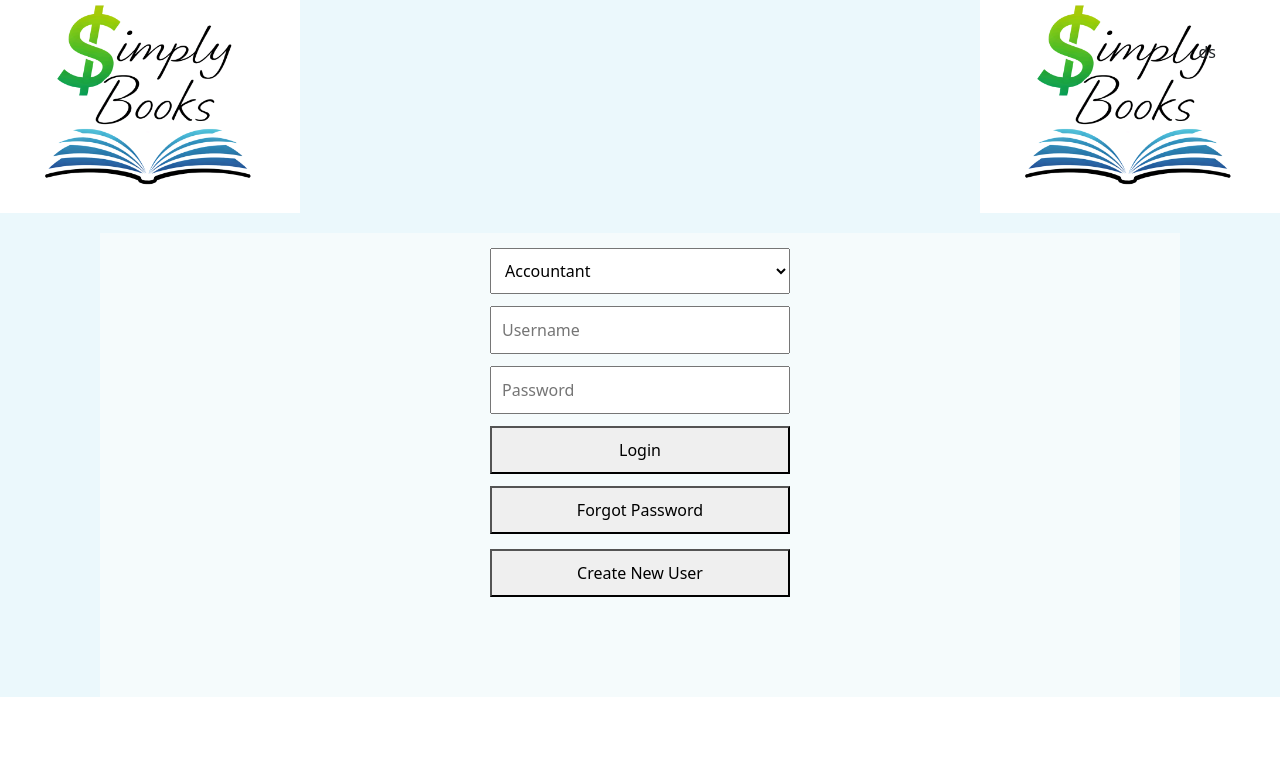
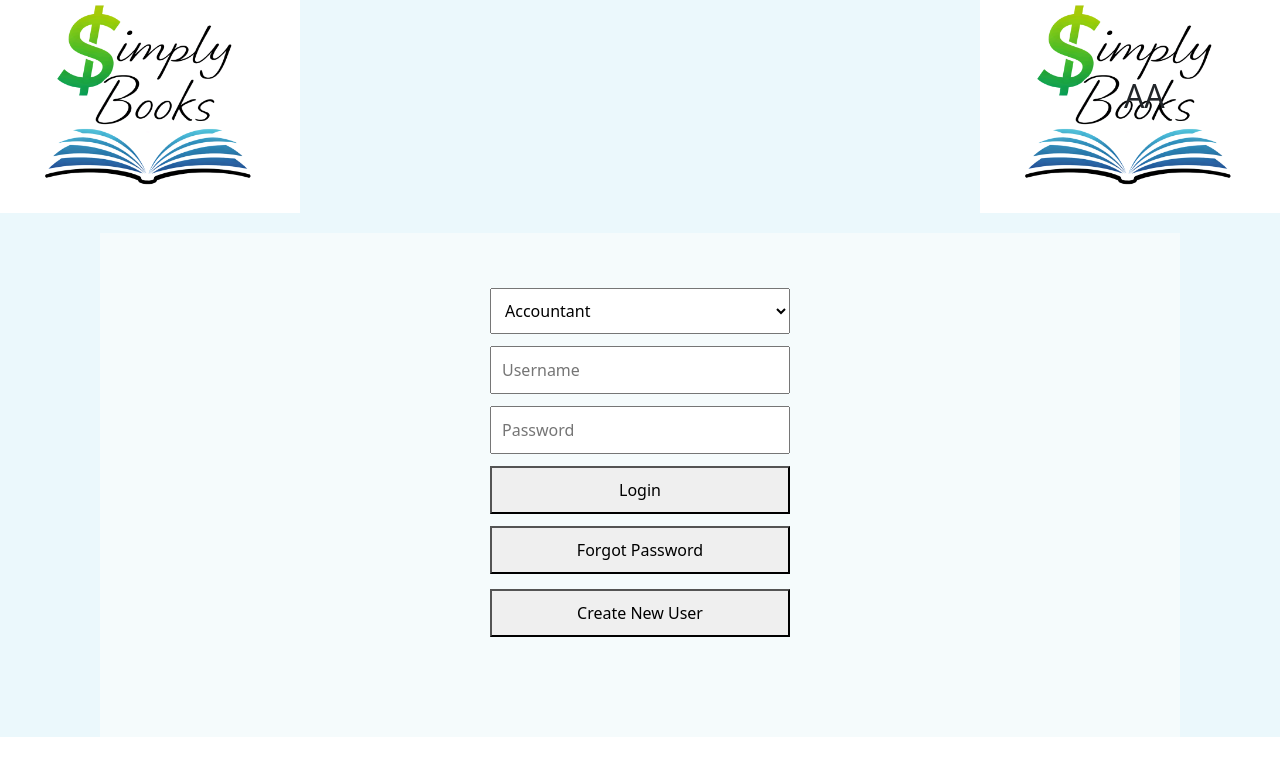
Before and after one commit to Dameon-J-Jones/SimplyBooks, a React (Vite) app: page /#/login in a window 1280 px wide. Shown: the top 776 px of the page. Built offline with nearby package versions, Linux system fonts and the light colour scheme.

Commit message:
CSS Updates
Some more updates to the CSS

```diff
--- a/src/pages/Login.css
+++ b/src/pages/Login.css
@@ -5,6 +5,7 @@
   margin-left: 100px;
   margin-right: 100px;
   padding-bottom: 100px;
+  padding-top:40px;
   background-color: #f5fbfc;
 }
 
@@ -61,6 +62,7 @@ right:0%;
 }
 .icon{
   position:absolute;
-  top:5%;
-  right:5%
+  top:9%;
+  right:9%;
+  font-size: 32px;
 }
--- a/src/pages/Login.jsx
+++ b/src/pages/Login.jsx
@@ -25,7 +25,7 @@ const Login = () => {
     <div className="page-margin">
       <div className="top-bar">
         <div className="top-left"><Logo/></div> <div className="top-right"><Logo/></div>
-        <text className="icon">ds</text>
+        <text className="icon" id="initials">AA</text>
       </div>
 
     <div className="login-page">
```
